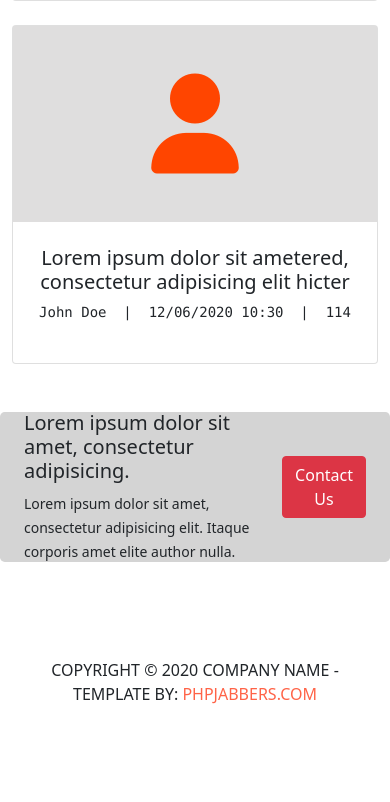
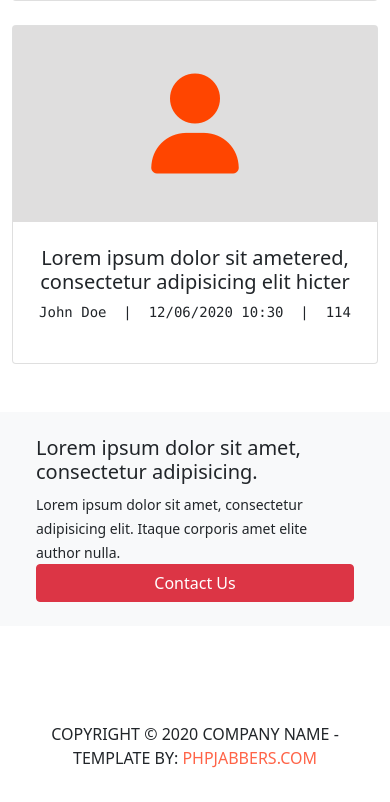
Before and after one commit to mdYeasin2001/furniture-sope, a plain HTML site: page index.htm in a window 390 px wide. Shown: the part 6850-7652 px from the top of the page. Before the commit the page ends 7588 px from the top, so only its background shows below. Drawn offline with Linux system fonts and the light colour scheme.

Commit message:
fixed some responsive isue

```diff
--- a/index.htm
+++ b/index.htm
@@ -272,14 +272,14 @@
     </section>
     <!-- ./feedback area -->
     <!-- contact area -->
-    <section>
-        <div class="container contact-area d-flex justify-content-between align-items-center p-4 rounded-3">
-            <div class="">
+    <section class="container">
+        <div class="bg-light row p-4 align-items-center">
+            <div class="col-md-9">
                 <h5>Lorem ipsum dolor sit amet, consectetur adipisicing.</h5>
                 <small>Lorem ipsum dolor sit amet, consectetur adipisicing elit. Itaque corporis amet elite author nulla.</small>
             </div>
-            <div class="">
-                <button class="btn btn-danger">Contact Us</button>
+            <div class="col">
+                <button class="btn btn-danger w-100">Contact Us</button>
             </div>
         </div>
     </section>
--- a/style.css
+++ b/style.css
@@ -1,7 +1,3 @@
-.contact-area{
-    height: 150px;
-    background: #d4d4d4;
-}
 .bg-lightgray{
     background: #dfdede;
 }
```
